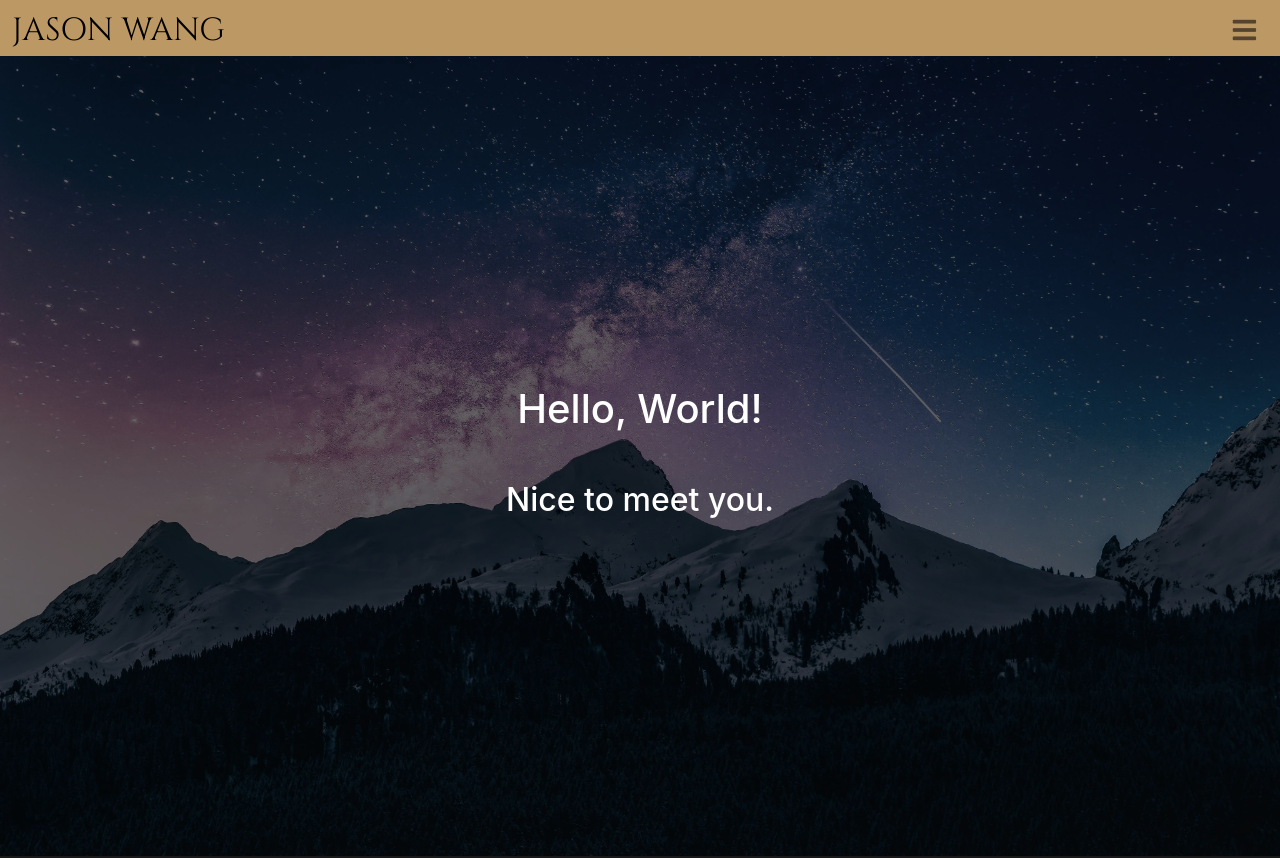
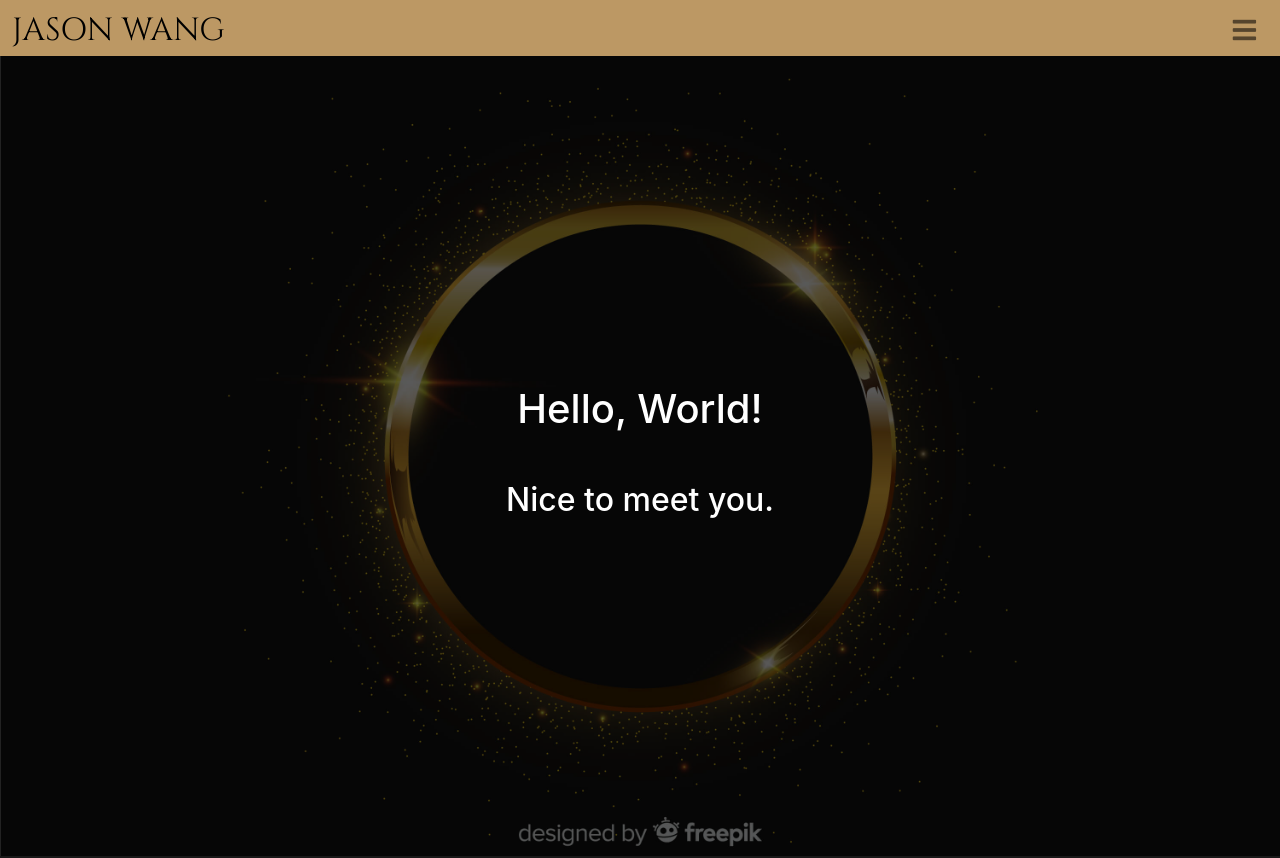
Before and after one commit to jasonywang0/MDB-Port, a React (Create React App) app: page / in a window 1280 px wide. Shown: the top 858 px of the page. Built offline with nearby package versions, Linux system fonts and the light colour scheme.

Commit message:
changed home background

```diff
--- a/src/views/Home.js
+++ b/src/views/Home.js
@@ -1,14 +1,14 @@
 import React from 'react';
-import mountain from '../resources/mountain.jpg'
+import ring from '../resources/ring.jpg'
 
 export default function Home() {
   return (
     <div
       id="intro"
       className='text-center bg-image'
-      style={{ backgroundImage: `url(${mountain})`}}
+      style={{ backgroundImage: `url(${ring})`}}
     >
-      <div className='mask' style={{ backgroundColor: 'rgba(0, 0, 0, 0.6)' }}>
+      <div className='mask' style={{ backgroundColor: 'rgba(0, 0, 0, 0.65)' }}>
         <div className='d-flex justify-content-center align-items-center h-100'>
           <div className='text-white'>
             <h1 id='greeting' className='mb-5'>Hello, World!</h1>
```
Also changed, not shown: src/resources/mountain.jpg (deleted), src/resources/ring.jpg (added).
